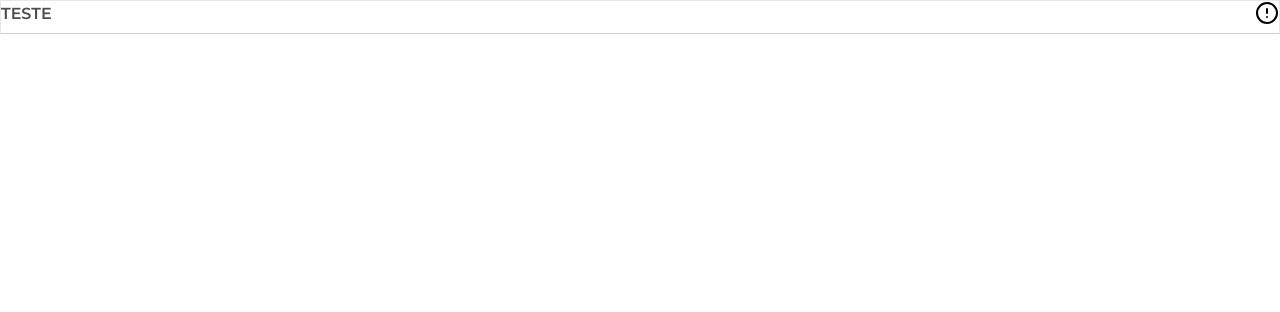
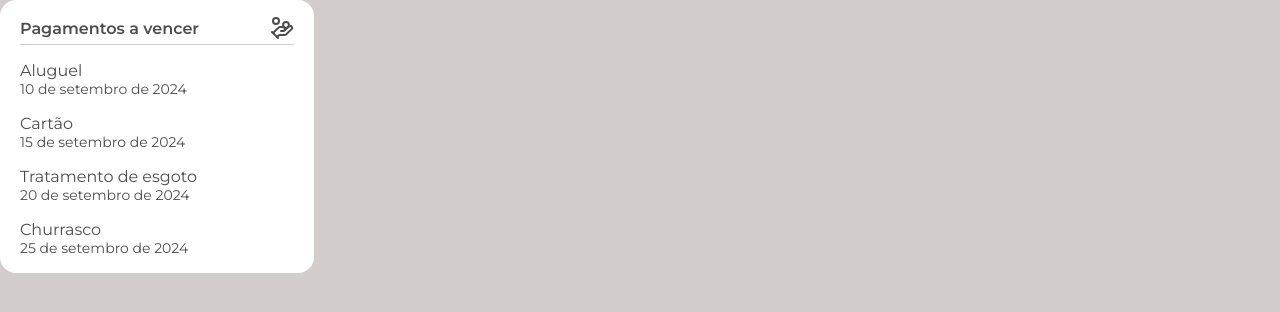
Before and after one commit to GustavoLemes97/financeiro, a Next.js app: page / in a window 1280 px wide. Shown: the top 312 px of the page. Built offline with nearby package versions, Linux system fonts and the light colour scheme.

Commit message:
cria o alertcard

```diff
--- a/src/app/globals.css
+++ b/src/app/globals.css
@@ -32,7 +32,7 @@ input {
 
 h5,
 small {
-  font-size: 0.75rem;
+  font-size: 0.875rem;
 }
 
 span {
--- a/src/app/layout.tsx
+++ b/src/app/layout.tsx
@@ -19,7 +19,7 @@ export default function RootLayout({
 }>) {
   return (
     <html lang="pt-BR">
-      <body className={mont.className}>{children}</body>
+      <body className={`${mont.className} bg-soft-grey-2`}>{children}</body>
     </html>
   );
 }
--- a/src/app/page.tsx
+++ b/src/app/page.tsx
@@ -1,13 +1,18 @@
 "use client";
 
-import { SectionTitle } from "@/components/ui/sectionTitle";
-import { CircleAlertIcon } from "lucide-react";
+import { AlertCard } from "@/components/ui/alertCard";
 
 export default function Home() {
+  const warningsData = [
+    { name: "Aluguel", date: new Date(2024, 8, 10) },
+    { name: "Cartão", date: new Date(2024, 8, 15) },
+    { name: "Tratamento de esgoto", date: new Date(2024, 8, 20) },
+    { name: "Churrasco", date: new Date(2024, 8, 25) },
+    { name: "Manutenção programada", date: new Date(2024, 8, 30) },
+  ];
   return (
-    <SectionTitle
-      title={"TESTE"}
-      icon={<CircleAlertIcon className="w-6 h-6" />}
-    />
+    <>
+      <AlertCard title={"Pagamentos a vencer"} warnings={warningsData} />
+    </>
   );
 }
--- /dev/null
+++ b/src/components/ui/alertCard.tsx
@@ -0,0 +1,36 @@
+import { formatDate } from "@/utils/dateUtils";
+import { SectionTitle } from "./sectionTitle";
+import { HandCoins } from "lucide-react";
+
+export interface Warning {
+  name: string;
+  date: Date;
+}
+
+interface AlertCardProps {
+  title: string;
+  warnings: Warning[];
+}
+
+const AlertCard = ({ title, warnings }: AlertCardProps) => {
+  const limitedWarnings = warnings.slice(0, 4);
+
+  return (
+    <section className="flex flex-col items-start w-[19.652rem] py-4 px-5 gap-4 bg-white rounded-2xl">
+      <SectionTitle
+        title={title}
+        icon={<HandCoins className="w-6 h-6 text-grey" />}
+      />
+      <ul className="flex flex-col items-start gap-4">
+        {limitedWarnings.map(({ name, date }) => (
+          <li key={name} className="flex flex-col items-start">
+            <p>{name}</p>
+            <small>{formatDate(date)}</small>
+          </li>
+        ))}
+      </ul>
+    </section>
+  );
+};
+
+export { AlertCard };
--- a/src/components/ui/sectionTitle.tsx
+++ b/src/components/ui/sectionTitle.tsx
@@ -8,7 +8,7 @@ interface SectionTitleProps {
 
 const SectionTitle = ({ title, titleColor, icon }: SectionTitleProps) => {
   return (
-    <section className="flex items-center justify-between pb-2 border border-b-soft-grey-2">
+    <section className="flex items-center justify-between w-full pb-1 lg:pb-2 border-b border-b-soft-grey-2">
       <h3 className={`text-${titleColor}`}>{title}</h3>
       {icon}
     </section>
--- /dev/null
+++ b/src/utils/dateUtils.ts
@@ -0,0 +1,9 @@
+export const formatDate = (date: Date): string => {
+  const options: Intl.DateTimeFormatOptions = {
+    day: "numeric",
+    month: "long",
+    year: "numeric",
+  };
+
+  return new Intl.DateTimeFormat("pt-BR", options).format(date);
+};
```
